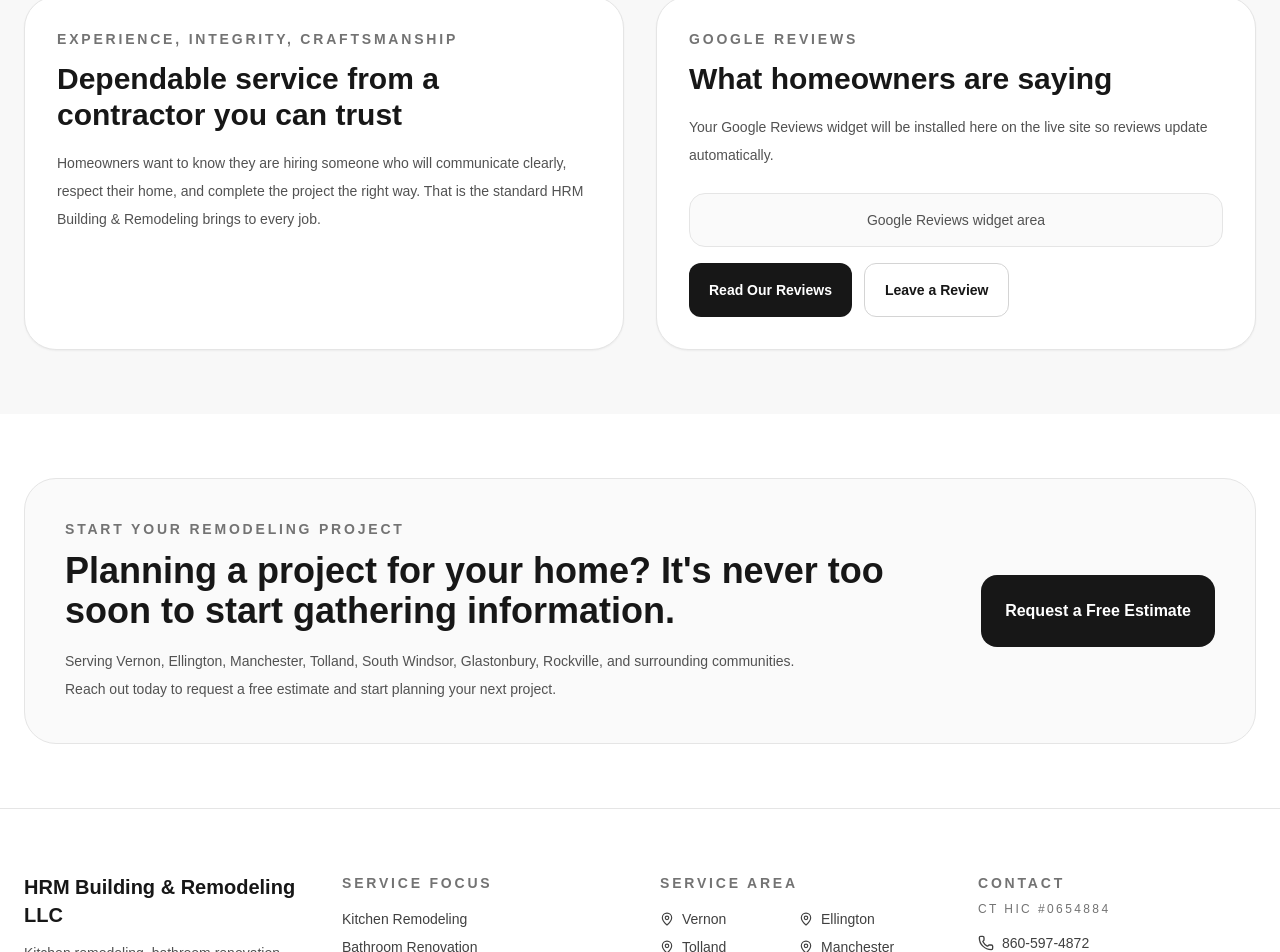
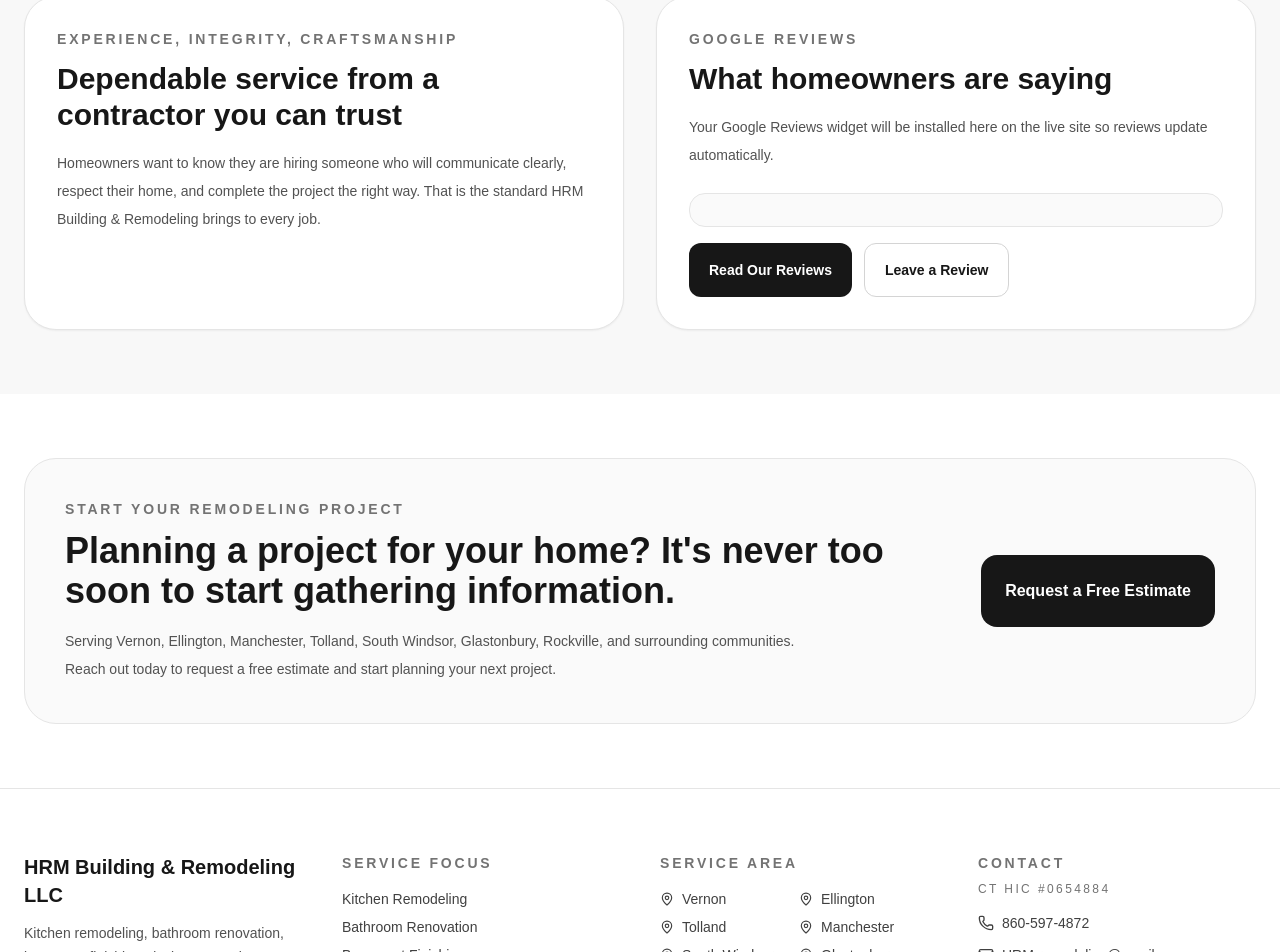
Before and after one commit to hrmremodeling/v2, a Next.js app: page / in a window 1280 px wide. Shown: the part 5511-6463 px from the top of the page. Built offline with nearby package versions, Linux system fonts and the light colour scheme.

Commit message:
page.tsx
widget

```diff
--- a/app/page.tsx
+++ b/app/page.tsx
@@ -439,9 +439,12 @@
               <p className="mt-4 text-sm leading-7 text-neutral-600">
                 Your Google Reviews widget will be installed here on the live site so reviews update automatically.
               </p>
-              <div className="mt-6 rounded-2xl border border-neutral-200 bg-neutral-50 p-4 text-center text-sm text-neutral-600">
-                Google Reviews widget area
-              </div>
+              <div className="mt-6 rounded-2xl border border-neutral-200 bg-neutral-50 p-4">
+  <div
+    className="elfsight-app-3c9e474f-8be7-470a-b007-3bf725c80b2d"
+    data-elfsight-app-lazy
+  ></div>
+</div>
               <div className="mt-4 flex flex-wrap gap-3">
                 <Button className="rounded-xl bg-amber-600 px-5 py-4 text-sm font-semibold text-white hover:bg-amber-700">Read Our Reviews</Button>
                 <Button variant="secondary" className="rounded-xl border border-neutral-300 bg-white px-5 py-4 text-sm font-semibold text-neutral-900 hover:bg-neutral-50">Leave a Review</Button>
```
